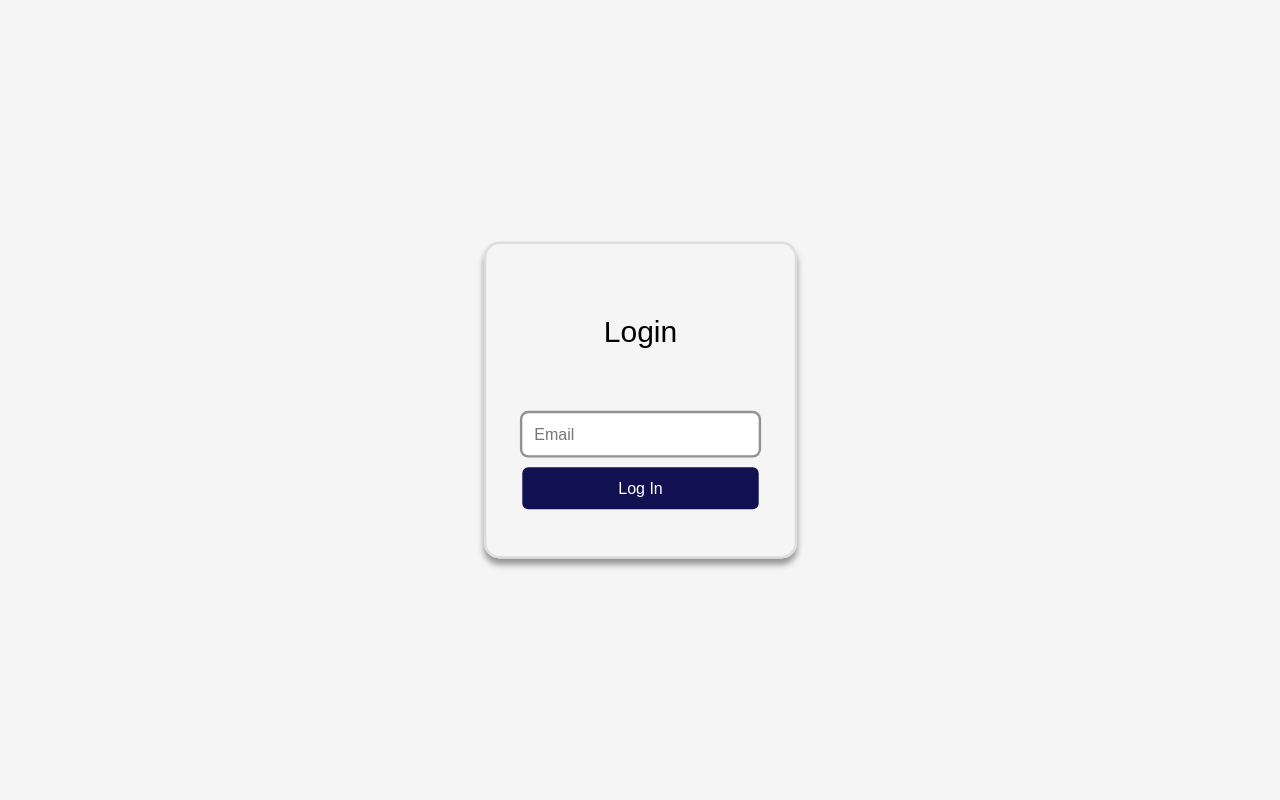
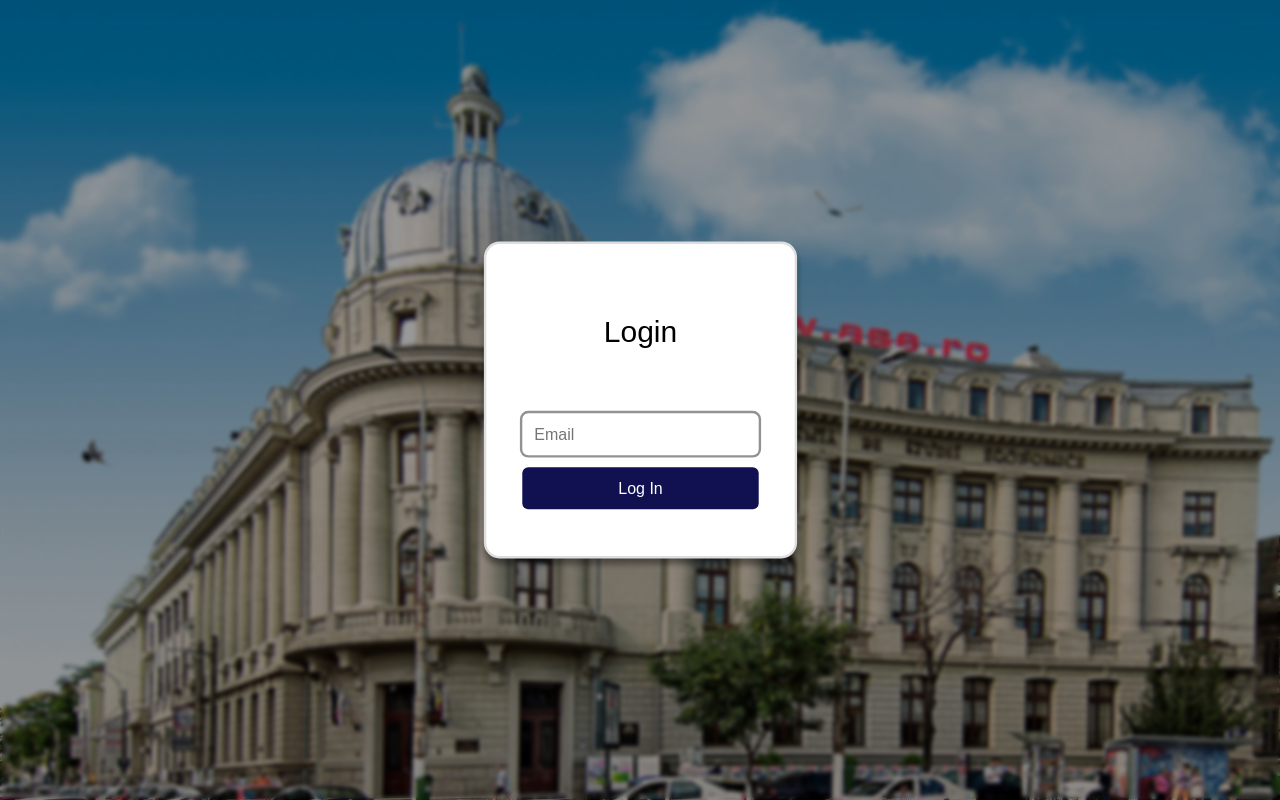
Before and after one commit to george4591/Notes-Taking-Web-App, a React (Create React App) app: page / in a window 1280 px wide. Built offline with nearby package versions, Linux system fonts and the light colour scheme.

Commit message:
last last commit(some more styling)

```diff
--- a/src/App.css
+++ b/src/App.css
@@ -6,6 +6,9 @@
   height: 100vh;
   width: 100vw;
   background-color: whitesmoke;
+  background-image: url('./components/img/ASE.jpg');
+  background-size: cover;
+  background-repeat: no-repeat;
 }
 
 button {
--- a/src/components/LoginForm.js
+++ b/src/components/LoginForm.js
@@ -37,13 +37,15 @@ const LoginForm = () => {
   };
 
   return (
-    <div id='login-wrapper'>
+    <div id="bg">
+      <div id='login-wrapper'>
       Login
       <form id="login-form" onSubmit={handleSubmit}>
         <input
           type="email"
           name="email"
           placeholder="Email"
+          pattern="^\S+@stud\.ase\.ro$"
           value={fields.email}
           onChange={handleChange}
           required
@@ -51,6 +53,9 @@ const LoginForm = () => {
         <button>Log In</button>
       </form>
     </div>
+
+      </div>
+
   );
 };
 
--- a/src/styles/LoginForm.css
+++ b/src/styles/LoginForm.css
@@ -10,7 +10,18 @@
     flex-direction: column;
     justify-content: space-around;
     box-shadow: 0 5px 5px 0 rgba(0, 0, 0, 0.4);
+    background-color: white;
     scale: 120%;
+}
+
+#bg {
+    width: 100vw;
+    height: 100vh;
+    display: flex;
+    justify-content: center;
+    align-items: center;
+    background-color: rgba(0, 0, 0, 0.4);
+    backdrop-filter: blur(2px);
 }
 
 #login-form {
--- a/src/styles/MainPage.css
+++ b/src/styles/MainPage.css
@@ -13,6 +13,7 @@
     align-items: center;
     width: 20%;
     border-right: 2px solid gray;
+    background-color: rgb(237, 236, 236);
 }
 
 #left-panel > button {
```
Also changed, not shown: src/components/img/ASE.jpg (added).
